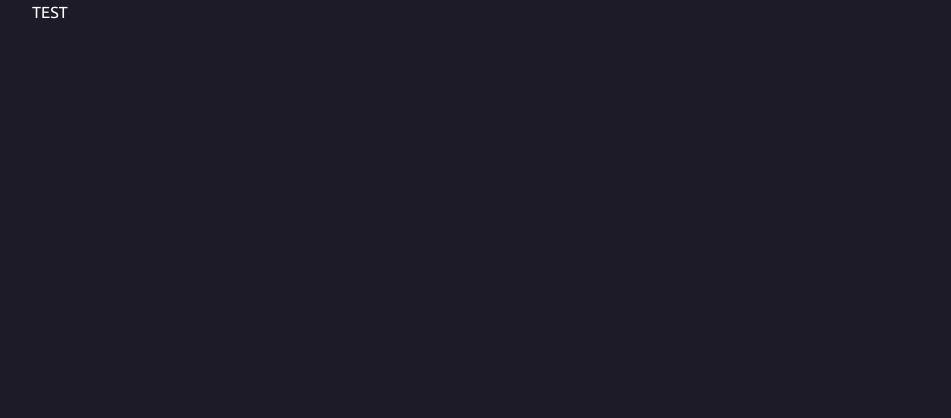
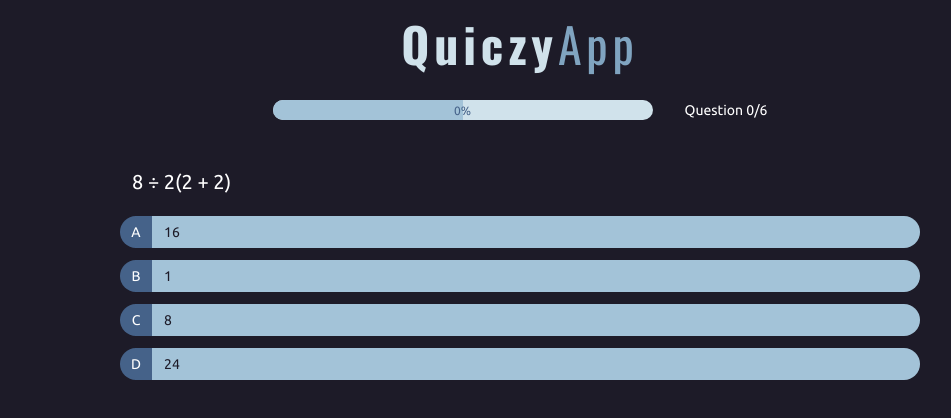
Before and after one commit to edantal/Challenge-QuizApp--VueJS, a Vue app: page /quiz/1 in a window 1280 px wide. Shown: the top 418 px of the page, without its empty margins (120-1071 px from the left). Built offline with nearby package versions, Linux system fonts and the light colour scheme.

Commit message:
Start styling question-answers page

```diff
--- /dev/null
+++ b/src/components/Header.vue
@@ -0,0 +1,7 @@
+<template>
+  <h1
+    class="text-winter-light text-5xl font-secondary font-bold tracking-widest"
+  >
+    Quiczy<span class="text-winter-tertiary font-normal">App</span>
+  </h1>
+</template>
--- /dev/null
+++ b/src/components/Question.vue
@@ -0,0 +1,31 @@
+<script setup>
+import { defineProps } from 'vue'
+
+const { question } = defineProps(['question'])
+</script>
+
+<template>
+  <div class="flex flex-col items-center w-[800px] gap-y-5 mx-auto mt-12">
+    <div class="question__container w-[100%] px-3">
+      <h2 class="question text-xl">{{ question.text }}</h2>
+    </div>
+    <div class="answers__container w-[100%] flex flex-col gap-y-3">
+      <div
+        v-for="option in question.options"
+        :key="option.id"
+        class="option flex rounded-full overflow-hidden cursor-pointer"
+      >
+        <p
+          class="option__label w-8 h-8 flex items-center justify-center bg-winter-secondary text-sm"
+        >
+          {{ option.label }}
+        </p>
+        <div
+          class="option__value h-8 flex items-center justify-start flex-1 px-3 bg-winter-primary text-sm text-winter-dark"
+        >
+          <p>{{ option.text }}</p>
+        </div>
+      </div>
+    </div>
+  </div>
+</template>
--- /dev/null
+++ b/src/components/QuizHeader.vue
@@ -0,0 +1,23 @@
+<script setup>
+import { defineProps } from 'vue'
+
+const { status } = defineProps(['status'])
+</script>
+
+<template>
+  <header class="flex flex-row items-center gap-x-8">
+    <div
+      class="status__bar relative w-[380px] h-[20px] bg-winter-light overflow-hidden rounded-full"
+    >
+      <div
+        class="status__bar__progress h-[100%] w-[50%] bg-winter-primary transition-all duration-500 ease-in"
+      ></div>
+      <p
+        class="absolute top-[50%] left-[50%] -translate-x-[50%] -translate-y-[calc(50%-1px)] text-winter-secondary text-xs leading-7"
+      >
+        0%
+      </p>
+    </div>
+    <h4 class="text-sm">Question {{ status }}</h4>
+  </header>
+</template>
--- a/src/views/QuizView.vue
+++ b/src/views/QuizView.vue
@@ -1,5 +1,28 @@
+<script setup>
+import { ref } from 'vue'
+import { useRoute } from 'vue-router'
+
+import Header from '../components/Header.vue'
+import QuizHeader from '../components/QuizHeader.vue'
+import Question from '../components/Question.vue'
+import data from '../data/data.json'
+
+const route = useRoute()
+const quizId = parseInt(route.params.id)
+
+const quiz = data.find((q) => q.id === quizId)
+
+const currentQuestionIndex = ref(0)
+const status = `${currentQuestionIndex.value}/${quiz.questions.length}`
+</script>
+
 <template>
-  <div class="">
-    <h1>TEST</h1>
+  <div>
+    <div class="flex flex-col items-center gap-y-8 mt-5 mb-2">
+      <Header />
+      <QuizHeader :status="status" />
+    </div>
+
+    <Question :question="quiz.questions[currentQuestionIndex]" />
   </div>
 </template>
--- a/src/views/QuizesView.vue
+++ b/src/views/QuizesView.vue
@@ -3,6 +3,7 @@
 import { RouterView } from 'vue-router'
 
 import data from '../data/data.json'
+import Header from '../components/Header.vue'
 import Card from '../components/Card.vue'
 
 const quizes = ref(data)
@@ -18,11 +19,7 @@
 <template>
   <div>
     <header class="flex flex-col items-center gap-y-8 mt-5 mb-2">
-      <h1
-        class="text-winter-light text-5xl font-secondary font-bold tracking-widest"
-      >
-        Quiczy<span class="text-winter-tertiary font-normal">App</span>
-      </h1>
+      <Header />
       <div class="searchbar relative w-[380px] bg-winter-light rounded-full">
         <input
           v-model.trim="search"
```
